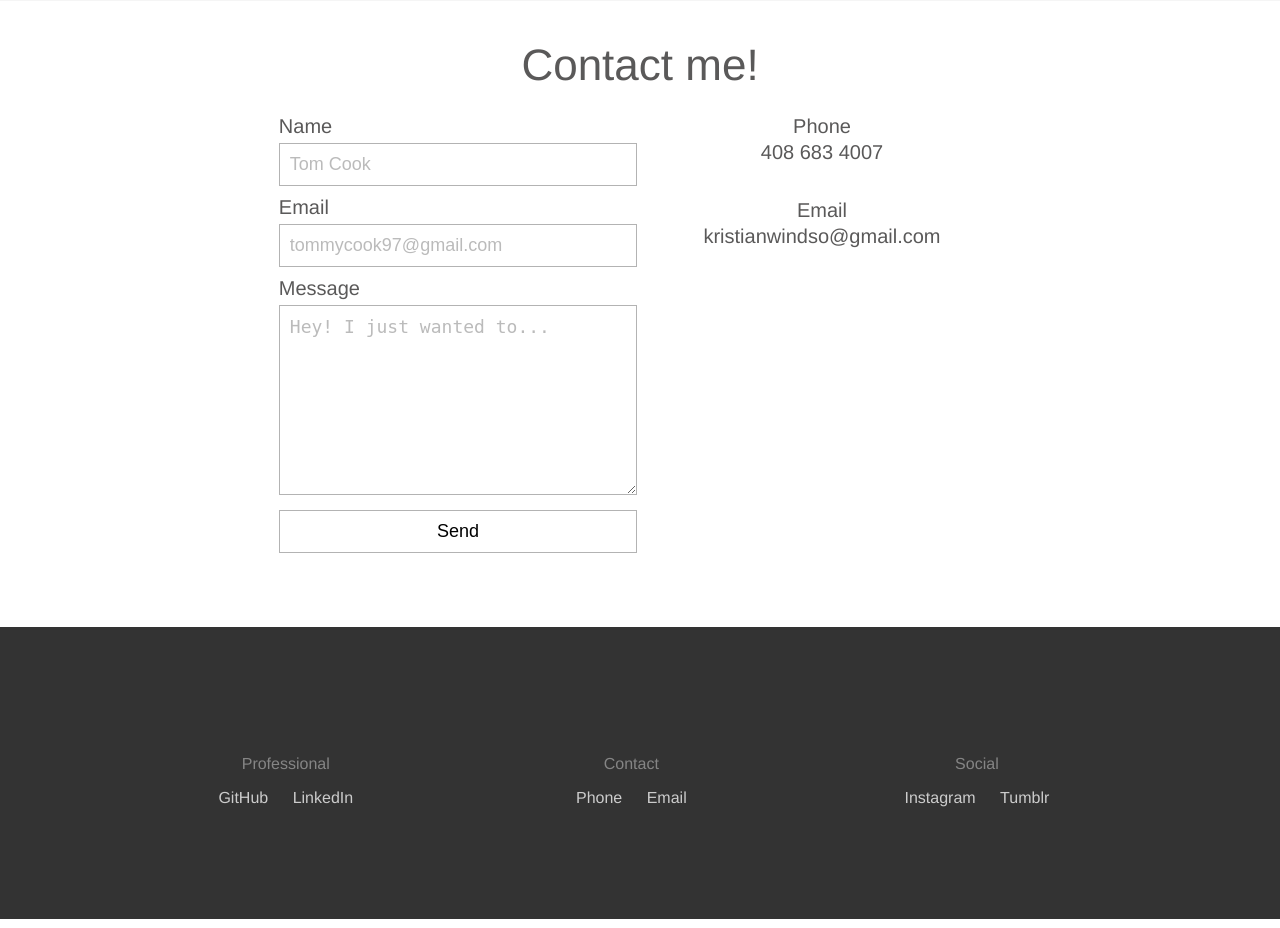
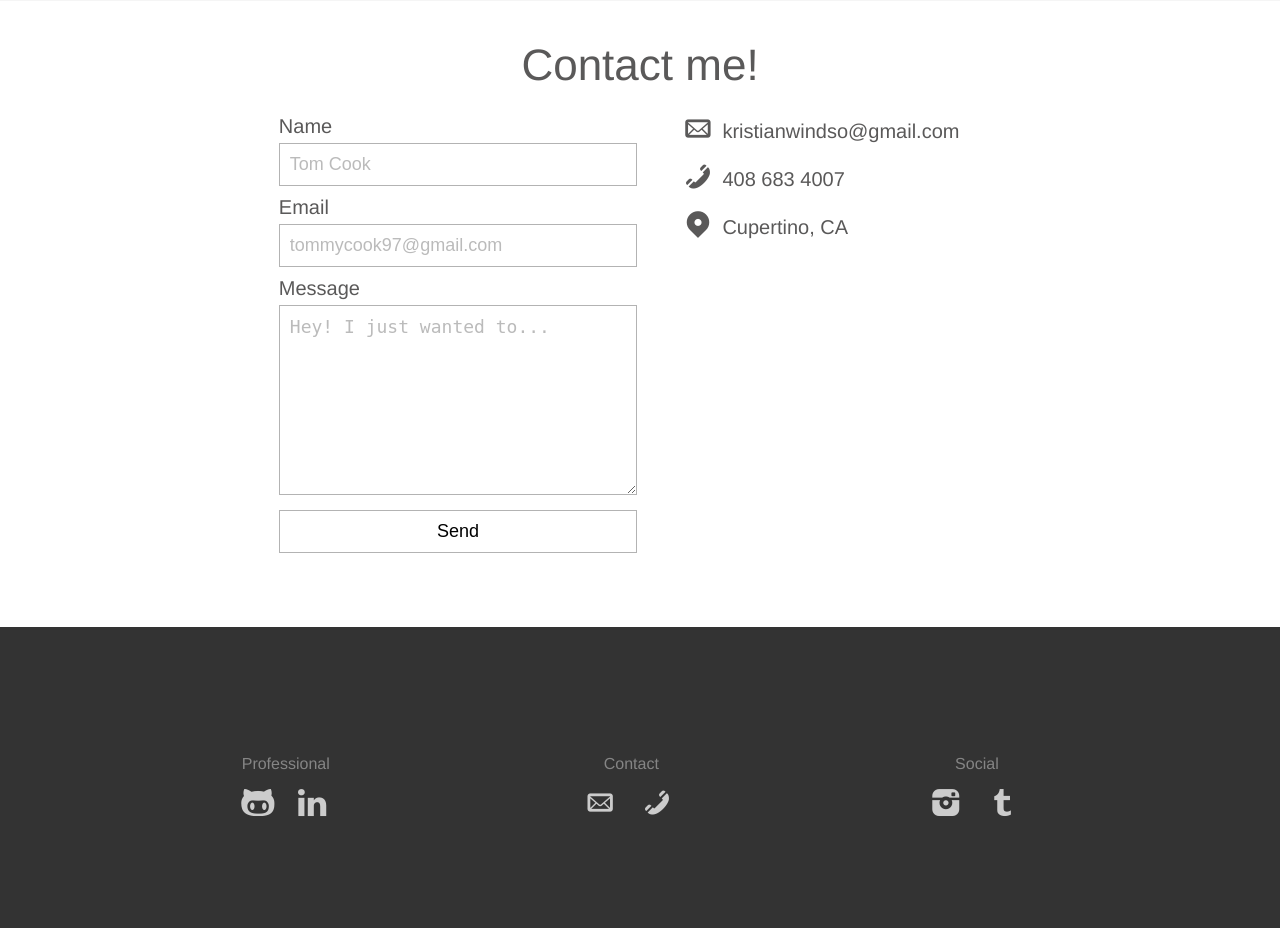
Before and after one commit to KristianWindsor/kristianwindsor.com, a PHP site: page / in a window 1280 px wide. Shown: the part 3953-4881 px from the top of the page. Run offline with PHP 8.4, Linux system fonts and the light colour scheme.

Commit message:
added font icons

```diff
--- a/src/index.html
+++ b/src/index.html
@@ -153,7 +153,6 @@
 			</div>
 			<div class="section-content" id="contact">
 				<form class="contact">
-					<div class="wrapper">
 						Name<br>
 						<input type="input" id="name" class="input" placeholder="Tom Cook" />
 						Email<br>
@@ -161,13 +160,24 @@
 						Message<br>
 						<textarea id="message" rows="8" class="input" placeholder="Hey! I just wanted to..."></textarea>
 						<input type="button" value="Send" id="send" class="input"/>
-					</div>
 				</form>
 				<div class="contact">
-					<p class="contact-info">Phone</p>
-					<a class="contact-link gap" href="tel:14086834007">408 683 4007</a>
-					<p class="contact-info">Email</p>
-					<a class="contact-link" href="mail:kristianwindso@gmail.com">kristianwindso@gmail.com</a>
+					<div class="container">
+						<a class="contact-link gap" href="mail:kristianwindso@gmail.com">
+							<i class="icon icon-mail">&#xe802;</i>
+							kristianwindso@gmail.com
+						</a>
+						<br>
+						<a class="contact-link gap" href="tel:14086834007">
+							<i class="icon icon-phone">&#xe800;</i>
+							408 683 4007
+						</a>
+						<br>
+						<a class="contact-link" href="https://www.google.com/maps/place/Cupertino,+CA/">
+							<i class="icon icon-location">&#xe801;</i>
+							Cupertino, CA
+						</a>
+					</div>
 				</div>
 			</div>
 			<div class="section-title" id="submitted" style="display: none;">
@@ -182,8 +192,12 @@
 					Professional
 				</p>
 				<div class="links">
-					<a href="https://github.com/Windso">GitHub</a>
-					<a href="https://www.linkedin.com/in/kristian-windsor-80947b119/">LinkedIn</a>
+					<a href="https://github.com/Windso">
+						<i class="icon icon-github">&#xf308;</i>
+					</a>
+					<a href="https://www.linkedin.com/in/kristian-windsor-80947b119/">
+						<i class="icon icon-linkedin">&#xf31a;</i>
+					</a>
 				</div>
 			</div>
 			<div class="footer">
@@ -191,8 +205,12 @@
 					Contact
 				</p>
 				<div class="links">
-					<a href="tel:1-408-683-4007">Phone</a>
-					<a href="mailto:kristianwindso@gmail.com">Email</a>
+					<a href="mailto:kristianwindso@gmail.com">
+						<i class="icon icon-mail">&#xe802;</i>
+					</a>
+					<a href="tel:1-408-683-4007">
+						<i class="icon icon-phone">&#xe800;</i>
+					</a>
 				</div>
 			</div>
 			<div class="footer">
@@ -200,8 +218,12 @@
 					Social
 				</p>
 				<div class="links">
-					<a href="https://www.instagram.com/wind.so/?hl=en">Instagram</a>
-					<a href="http://kristianwindsor.tumblr.com/">Tumblr</a>
+					<a href="https://www.instagram.com/wind.so/?hl=en">
+						<i class="icon icon-instagram">&#xf31f;</i>
+					</a>
+					<a href="http://kristianwindsor.tumblr.com/">
+						<i class="icon icon-tumblr">&#xf311;</i>
+					</a>
 				</div>
 			</div>
 		</div>
--- a/src/style.css
+++ b/src/style.css
@@ -10,6 +10,16 @@ a {
 img {
   width: 100%;
   display: block;
+}
+@font-face {
+  font-family: 'fontello';
+  src: url('fonts/fontello.eot?29715915');
+  src: url('fonts/fontello.eot?29715915#iefix') format('embedded-opentype'),
+       url('fonts/fontello.woff?29715915') format('woff'),
+       url('fonts/fontello.ttf?29715915') format('truetype'),
+       url('fonts/fontello.svg?29715915#fontello') format('svg');
+  font-weight: normal;
+  font-style: normal;
 }
 
 #hi {
@@ -92,19 +102,21 @@ img {
 .contact:nth-child(1) {
   text-align: left;
 }
+.container {
+  display: inline-block;
+  text-align: left;
+}
 .contact-link {
-  display: block;
+  text-align: left;
+  display: inline-block;
   color: #5a5959;
   cursor: pointer;
 }
 .gap {
-  margin-bottom: 35px;
+  margin-bottom: 20px;
 }
 .contact-link:hover {
   color: #00AFF0;
-}
-.contact-info {
-  margin: 0 0 3px;
 }
 .input {
   width: 100%;
@@ -134,6 +146,23 @@ img {
 #send {
   margin-top: 0;
 }
+.icon {
+  font-family: "fontello";
+  font-style: normal;
+  font-weight: normal;
+  speak: none;
+  display: inline-block;
+  text-decoration: inherit;
+  width: 1em;
+  margin-right: .2em;
+  text-align: center;
+  font-variant: normal;
+  text-transform: none;
+  line-height: 1em;
+  font-size: 27px;
+  -webkit-font-smoothing: antialiased;
+  -moz-osx-font-smoothing: grayscale;
+}
 
 #bye {
   padding: 14vh 9vw;
@@ -156,8 +185,7 @@ img {
   color: #cccccc;
 }
 .links a:hover {
-  color: #ffffff;
-  border-bottom: 1px solid;
+  color: #fff;
 }
 
 @media (max-width: 1050px) {
@@ -197,7 +225,7 @@ img {
   }
   .contact:nth-child(2) {
     width: 89vw;
-    margin-bottom: 3vw;
+    margin-bottom: 4vh;
   }
   #hi {
     font-size: 36px;
@@ -229,7 +257,10 @@ img {
     width: 100%;
     padding: 2vh 0;
   }
-  .half {
+  .contact:nth-child(1) {
+    width: 100%;
+  }
+  .contact:nth-child(2) {
     width: 100%;
   }
   .left, .right {
```
Also changed, not shown: src/fonts/fontello.ttf (added), src/fonts/fontello.woff (added), src/fonts/fontello.woff2 (added), 2 other files.
